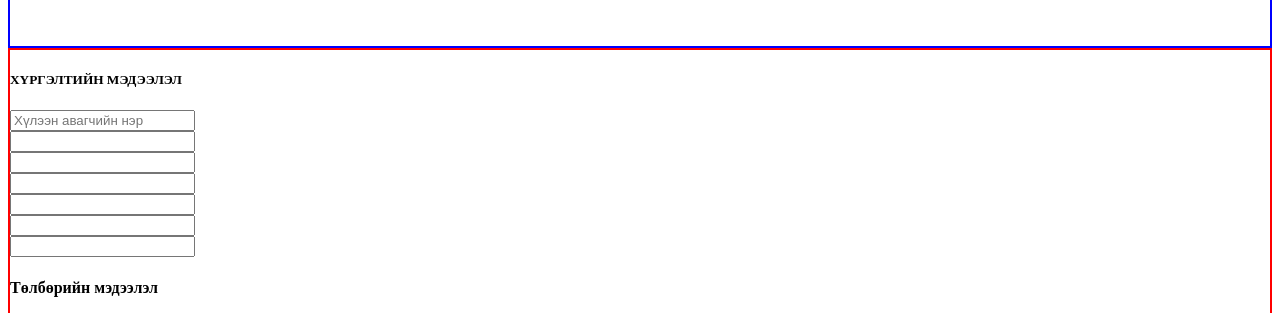
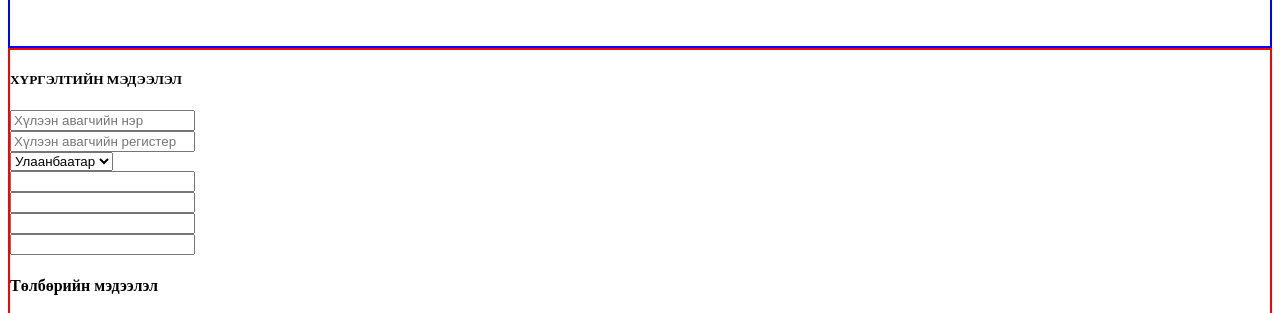
Before and after one commit to togtuun35/MyPage, a plain HTML site: page cart.html in a window 1280 px wide. Shown: the part 900-1213 px from the top of the page. Drawn offline with Linux system fonts and the light colour scheme.

Commit message:
combo box

```diff
--- a/cart.html
+++ b/cart.html
@@ -181,10 +181,13 @@
                         <input type="text" name="Хүлээн авагчийн нэр" placeholder="Хүлээн авагчийн нэр" id="">
                     </div>
                     <div>
-                        <input type="text" name="" id="">
+                        <input type="text" name="Хүлээн авагчийн регистер" placeholder="Хүлээн авагчийн регистер" id="">
                     </div>
                     <div>
-                        <input type="text" name="" id="">
+                        <select name="city location" id="">
+                            <option value="1">Улаанбаатар</option>
+                            <option value="2">Орон нутаг</option>
+                        </select>
                     </div>
                     <div>
                         <input type="text" name="" id="">
```
